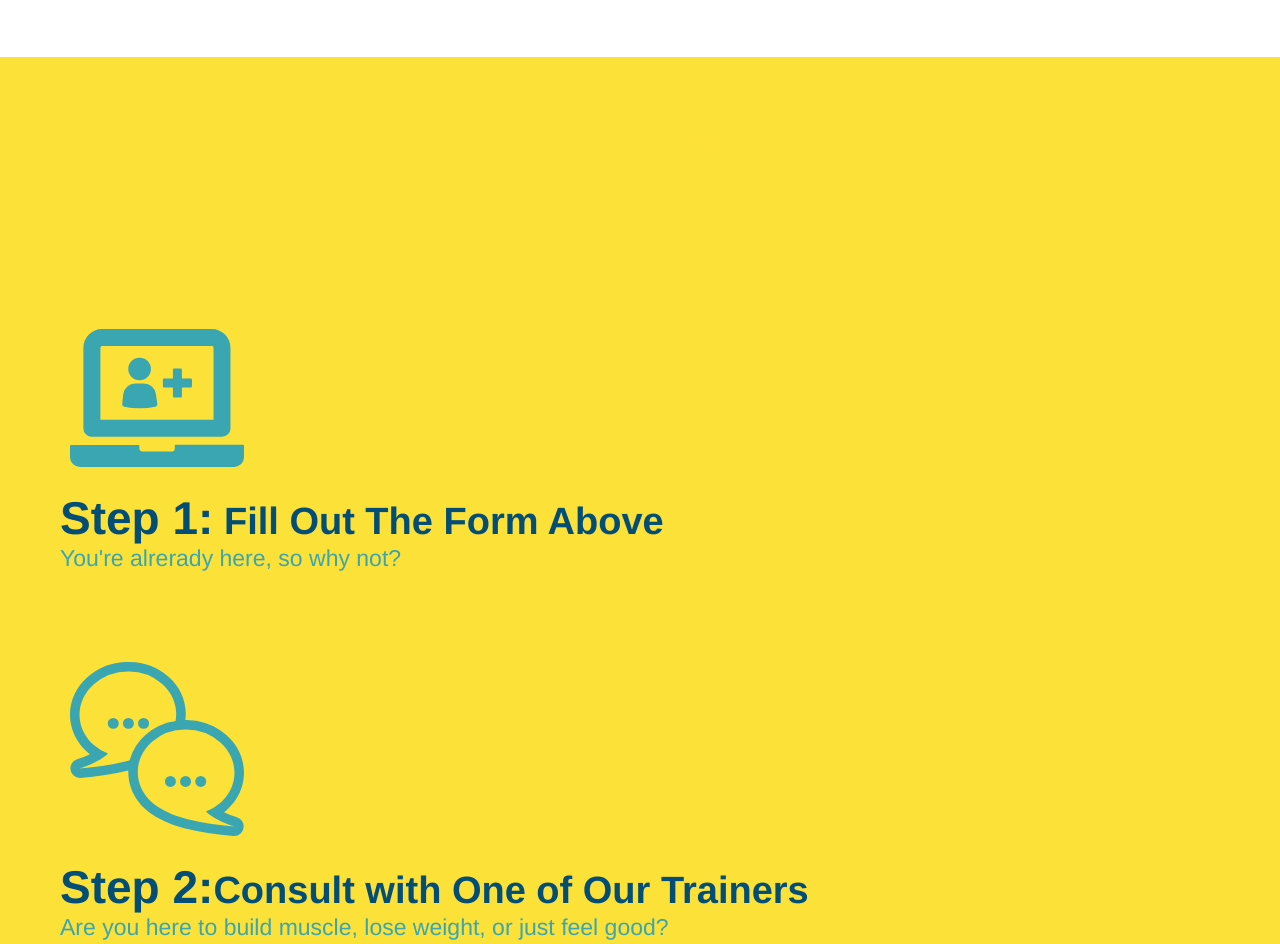
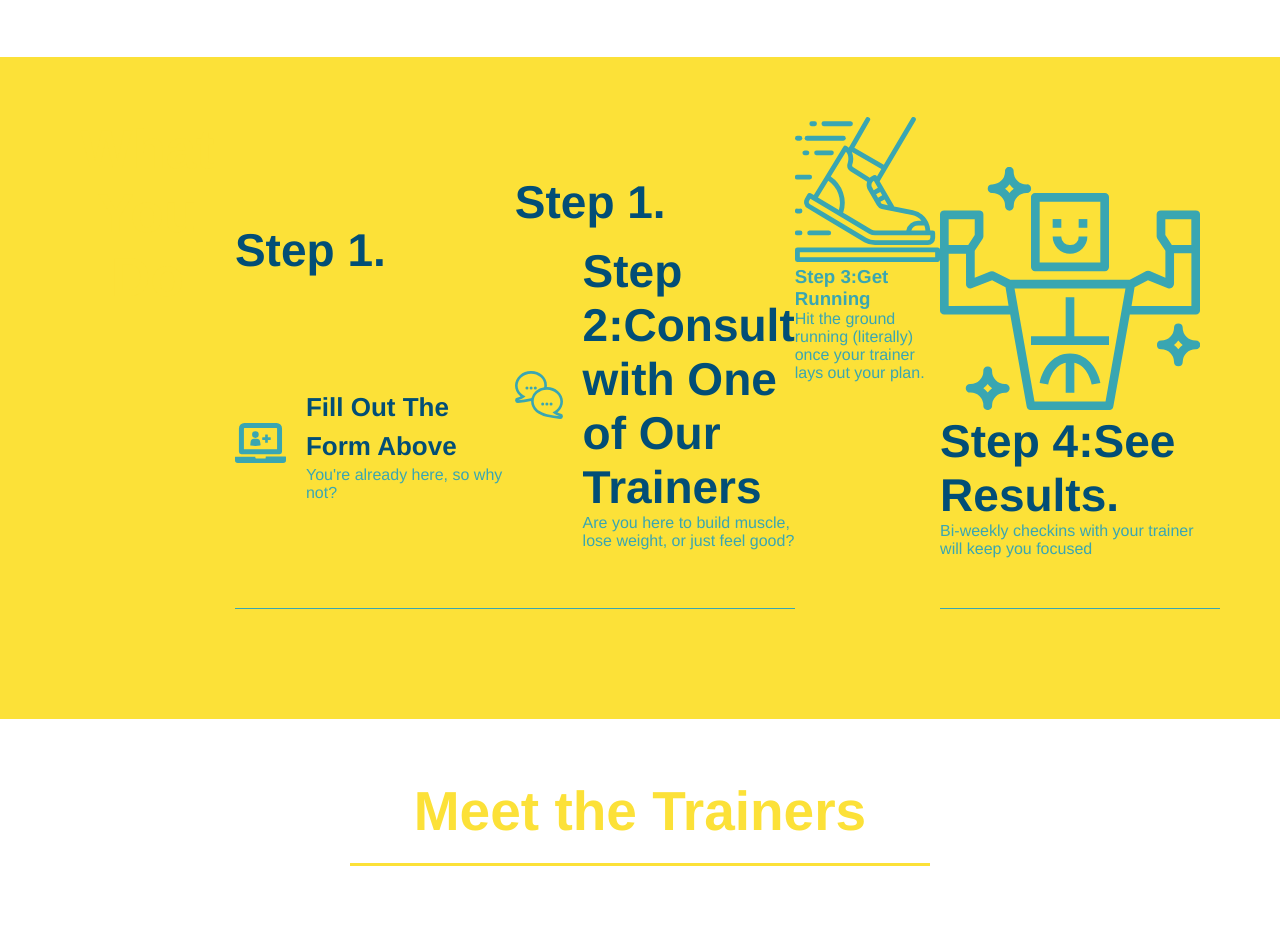
Before and after one commit to fgutierrez2191/run-buddy, a plain HTML site: page index.html in a window 1280 px wide. Shown: the part 1057-2001 px from the top of the page. Drawn offline with Linux system fonts and the light colour scheme.

Commit message:
add flexbox to the steps

```diff
--- a/assets/css/style.css
+++ b/assets/css/style.css
@@ -155,6 +155,29 @@ body {
           background: #fce138;
       }
 
+      .step {
+        margin: 50px auto;
+        padding-bottom: 50px;
+        width: 80%;
+        border-bottom: 1px solid #39a6b2;
+        display: flex;
+        flex-wrap: wrap;
+        align-items: center;
+        justify-content: space-between;
+      }
+
+      .step-info{
+        flex: 2 70%;
+        display: flex;
+        flex-wrap: wrap;
+        align-items: center;
+      }
+
+      .step-img{
+        flex: 1 12%;
+        margin-right: 20px;
+      }
+
       .section-title {
         font-size: 55px;
         color: #024e76
@@ -169,32 +192,29 @@ body {
         border-color: #39a6b2;
       }
 
-      .steps div{
-          margin-bottom: 80px;
+      .step h3{
+          color: #024e76;
+          font-size: 46px;
+          flex: 1 30%;
       }
 
-      .steps img{
-          width: 15%;
-          margin: 10px;
+      .step-text h4 {
+        font-size: 26px;
+        line-height: 1.5;
+        color: #024e76;
       }
 
-      .steps h3{
-          color: #024e76;
-          font-size: 46px;
-          margin-top: 10px;
+       .steps-text p{
+          color: #39a6b2;
+          font-size: 18px;
       }
 
-      .steps p{
-          color: #39a6b2;
-          font-size: 23px;
+      .step-img img {
+        max-width: 100%;
       }
 
-      .steps span{
-          font-size: 38px;
-      }
-
-      .trainers{
-
+      .step-text{
+        flex: 12;
       }
 
       .trainer {
--- a/index.html
+++ b/index.html
@@ -96,17 +96,30 @@
     <h2 class="section-title secondary-border">
       What You Do
     </h2>
-  </div>
-  <div>
-      <img src="./assets/images/step-1.svg" alt="" />
-      <h3>Step 1:<span> Fill Out The Form Above</span></h3>
-      <p>You're alrerady here, so why not?</p>
+    <div class="step">
+      <h3>Step 1.</h3>
+      <div class="step-info">
+        <div class="step-img">
+          <img src="./assets/images/step-1.svg" alt="" />
+        </div>
+        <div class="step-text">
+          <h4>Fill Out The Form Above</h4>
+          <p>You're already here, so why not?</p>
+        </div>
+      </div>
     </div>
 
-    <div>
+    <div class="step">
+      <h3>Step 1.</h3>
+      <div class="step-info">
+        <div class="step-img">
       <img src="./assets/images/step-2.svg" alt="" />
+      </div>
+      <div class="step-text">
       <h3>Step 2:<span>Consult with One of Our Trainers<span></h3>
       <p>Are you here to build muscle, lose weight, or just feel good?</p>
+    </div>
+      </div>
     </div>
 
     <div>
@@ -115,10 +128,14 @@
       <p>Hit the ground running (literally) once your trainer lays out your plan.</p>
     </div>
 
-    <div>
+    <div class="step">
+      <div class="step-info">
+        <div class="step-img">
       <img src="./assets/images/step-4.svg" alt="" />
       <h3>Step 4:<span>See Results.</span></h3>
       <p>Bi-weekly checkins with your trainer will keep you focused</p>
+    </div>
+      </div>
     </div>
   </section>
 
```
